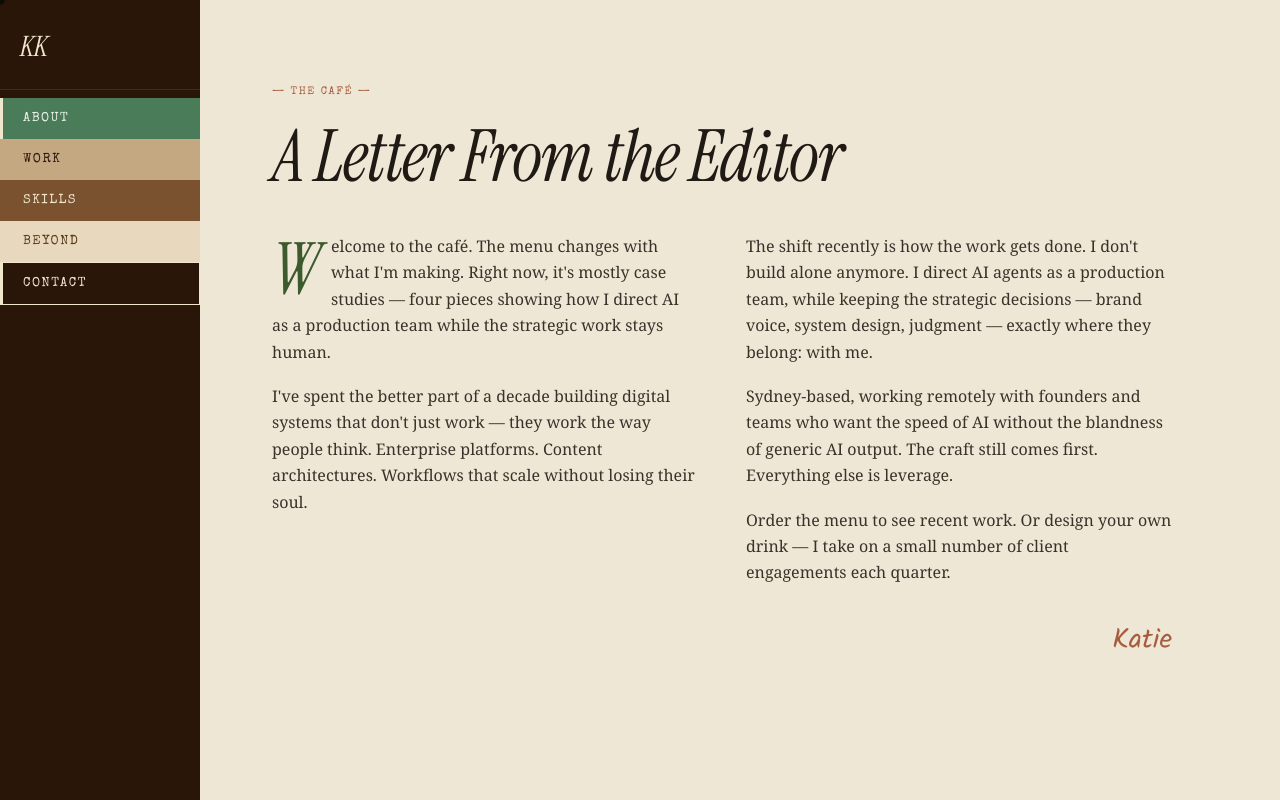
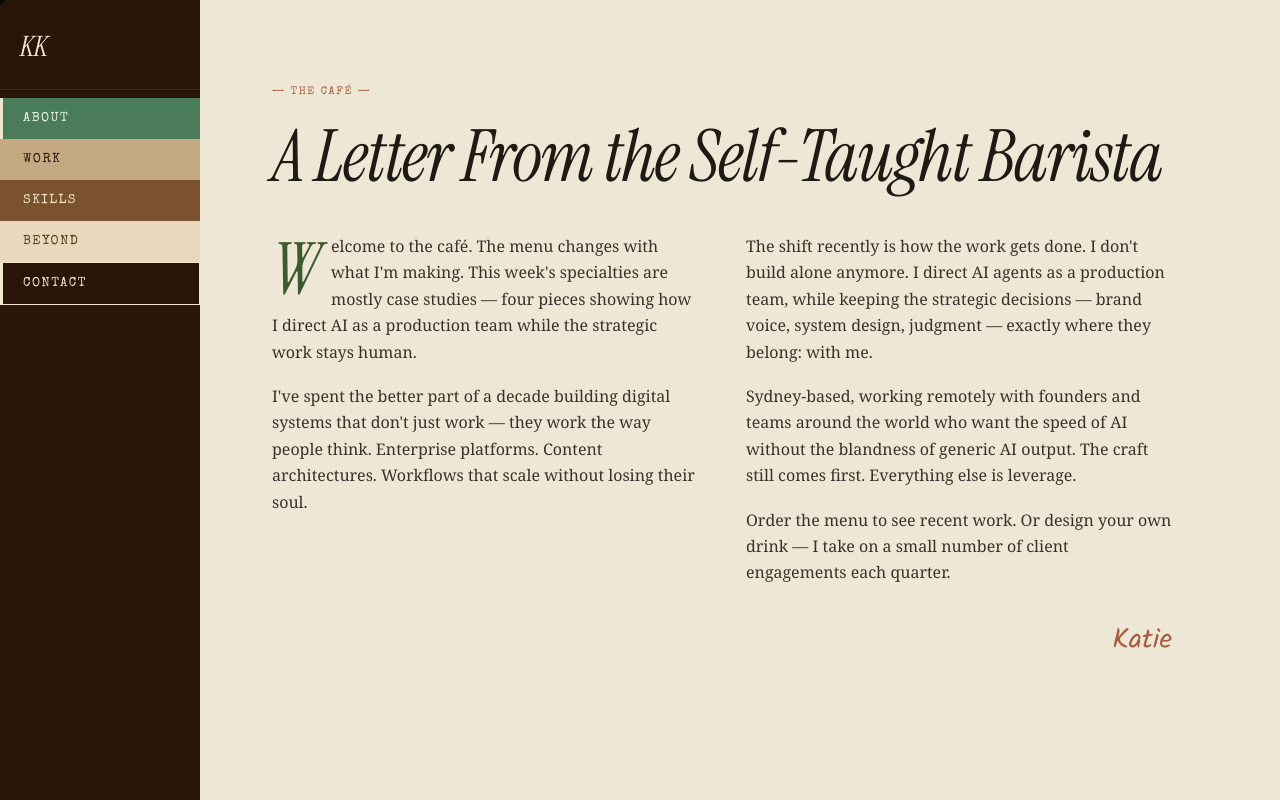
Before and after one commit to katiekimdigital/katie-kim-portfolio, a React (Vite) app: page / in a window 1280 px wide. Both pictures are taken after a click on the button "Open Menu →". Built offline with nearby package versions, Linux system fonts and the light colour scheme.

Commit message:
Update AboutPanel.jsx

```diff
--- a/src/components/MenuShell/panels/AboutPanel.jsx
+++ b/src/components/MenuShell/panels/AboutPanel.jsx
@@ -4,10 +4,10 @@ export default function AboutPanel() {
   return (
     <div className={styles.panel}>
       <span className={styles.eyebrow}>— The Café —</span>
-      <h1 className={styles.title}>A Letter From the Editor</h1>
+      <h1 className={styles.title}>A Letter From the Self-Taught Barista</h1>
       <div className={styles.columns}>
         <p>
-          <span className={styles.dropCap}>W</span>elcome to the café. The menu changes with what I'm making. Right now, it's mostly case studies — four pieces showing how I direct AI as a production team while the strategic work stays human.
+          <span className={styles.dropCap}>W</span>elcome to the café. The menu changes with what I'm making. This week's specialties are mostly case studies — four pieces showing how I direct AI as a production team while the strategic work stays human.
         </p>
         <p>
           I've spent the better part of a decade building digital systems that don't just work — they work the way people think. Enterprise platforms. Content architectures. Workflows that scale without losing their soul.
@@ -16,7 +16,7 @@ export default function AboutPanel() {
           The shift recently is how the work gets done. I don't build alone anymore. I direct AI agents as a production team, while keeping the strategic decisions — brand voice, system design, judgment — exactly where they belong: with me.
         </p>
         <p>
-          Sydney-based, working remotely with founders and teams who want the speed of AI without the blandness of generic AI output. The craft still comes first. Everything else is leverage.
+          Sydney-based, working remotely with founders and teams around the world who want the speed of AI without the blandness of generic AI output. The craft still comes first. Everything else is leverage.
         </p>
         <p>
           Order the menu to see recent work. Or design your own drink — I take on a small number of client engagements each quarter.
```
